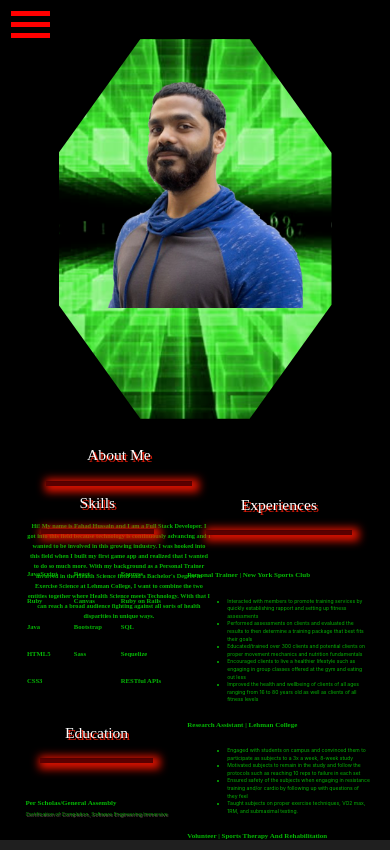
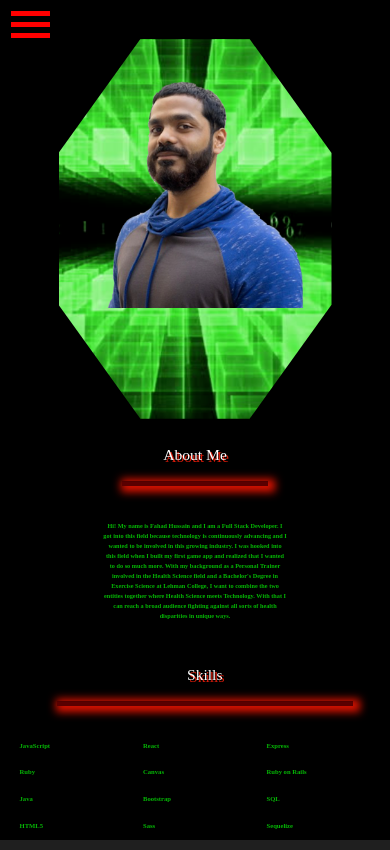
Before and after one commit to sfahadh/Responsive_Portfolio, a React (Create React App) app: page /about-me in a window 390 px wide. Built offline with nearby package versions, Linux system fonts and the light colour scheme; a web font is replaced by a local one.

Commit message:
about me and skills section is centered

```diff
--- a/src/components/AboutMe/AboutMe.css
+++ b/src/components/AboutMe/AboutMe.css
@@ -240,7 +240,26 @@ hr {
     }
 
     .about-me-info {
+        margin: auto;
+    }
+
+    .skills-experiences {
+        /* margin-top: 60%; */
         display: block;
     }
 
+    .skills-education {
+        margin: auto;
+        margin-top: 105%;
+    }
+
+    /* .about-me-page h1 {
+        font-size: 4vw;
+        font-weight: 500;
+        font-family: 'Audiowide', cursive;
+        color: white;
+        text-shadow: 2px 2px rgba(243, 30, 10, 0.897);
+        margin-top: 9%;
+    } */
+
 }
--- a/src/components/AboutMe/Summary.js
+++ b/src/components/AboutMe/Summary.js
@@ -48,6 +48,7 @@ function Summary() {
                         <h6>Certified Strength & Conditioning Specialist</h6>
                     </div>
                 </div>
+
                 <div className="about-me-info experiences">
                     <h1>Experiences</h1>
                     <hr/>
```
